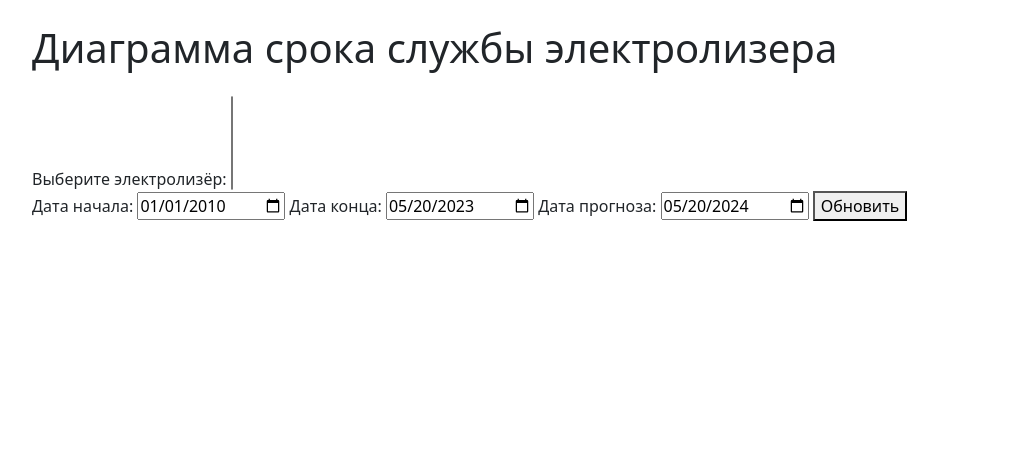
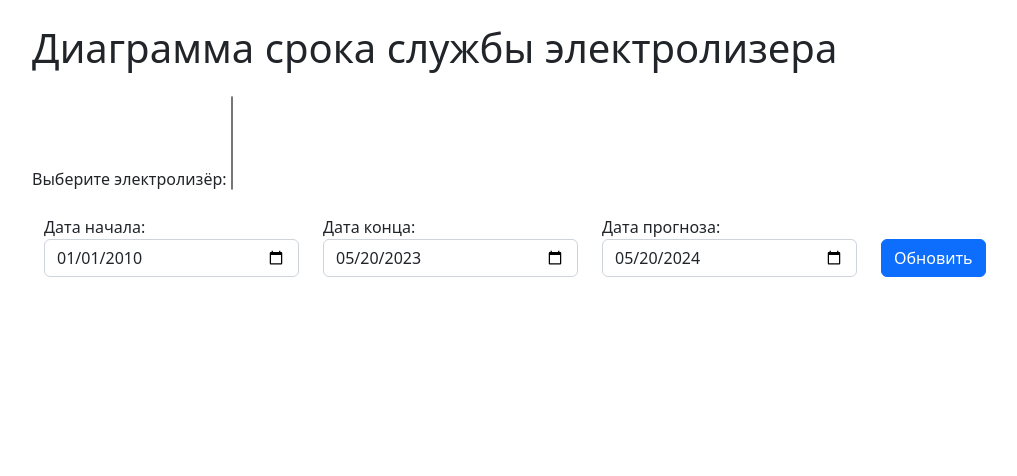
Before and after one commit to Nick-star/Veibull, a Django app: page /chart/ in a window 1280 px wide. Shown: the part 56-532 px from the top of the page, without its empty margins (50-1067 px from the left). Run offline with Django 4.2, Linux system fonts and the light colour scheme; data that the repository does not hold is empty; some libraries are stand-ins or nearby versions.

Commit message:
Choice of dates css

```diff
--- a/templates/chart.html
+++ b/templates/chart.html
@@ -6,18 +6,32 @@
         <label for="electrolyzer-select">Выберите электролизёр:</label>
         <select id="electrolyzer-select" multiple>
         </select>
-        <div class="date-selection">
-            <label for="start-date">Дата начала:</label>
-            <input type="date" id="start-date" value="2010-01-01">
+        <div class="container mt-4">
+    <div class="row">
+        <div class="col-md-3">
+            <div class="form-group">
+                <label for="start-date">Дата начала:</label>
+                <input type="date" id="start-date" class="form-control" value="2010-01-01">
+            </div>
+        </div>
+        <div class="col-md-3">
+            <div class="form-group">
+                <label for="end-date">Дата конца:</label>
+                <input type="date" id="end-date" class="form-control">
+            </div>
+        </div>
+        <div class="col-md-3">
+            <div class="form-group">
+                <label for="forecast-date">Дата прогноза:</label>
+                <input type="date" id="forecast-date" class="form-control">
+            </div>
+        </div>
+        <div class="col-md-3 d-flex align-items-end">
+            <button id="update-chart" class="btn btn-primary w-20">Обновить</button>
+        </div>
+    </div>
+</div>
 
-            <label for="end-date">Дата конца:</label>
-            <input type="date" id="end-date">
-
-            <label for="forecast-date">Дата прогноза:</label>
-            <input type="date" id="forecast-date">
-
-            <button id="update-chart">Обновить</button>
-        </div>
 
         <div id="chart"></div>
     </div>
```
